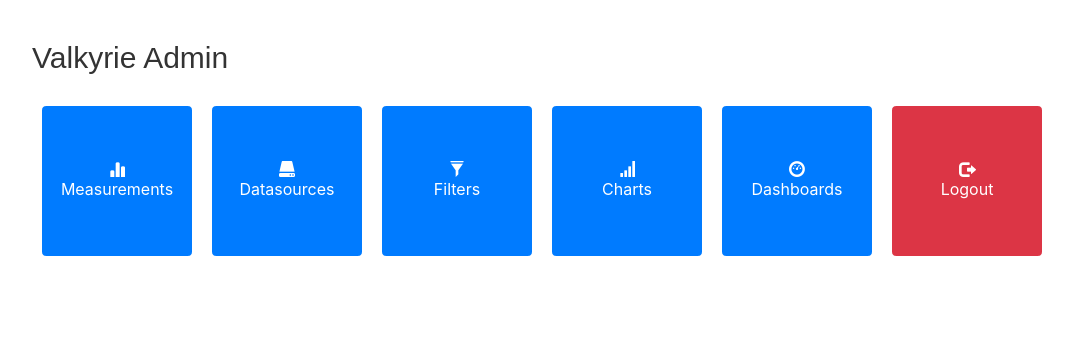
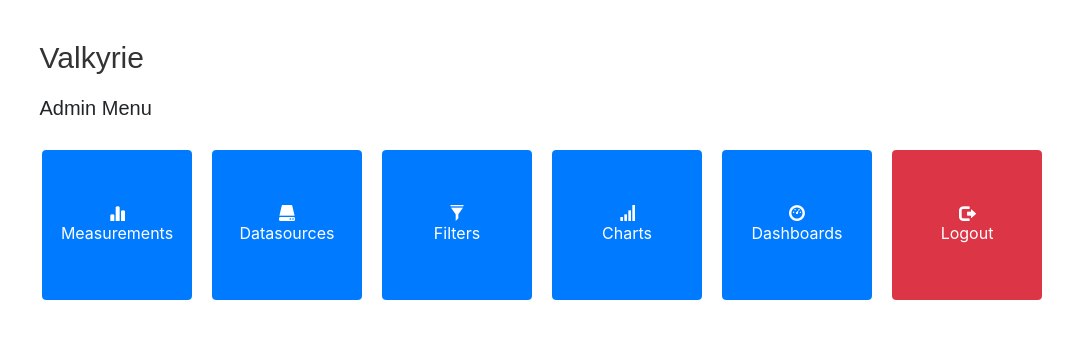
Before and after one commit to rogeriobiondi/valkyrie, a React (Create React App) app in the folder dashboard/: page /admin in a window 1280 px wide. Shown: the top 338 px of the page, without its empty margins (58-1131 px from the left). Built offline with nearby package versions, Linux system fonts and the light colour scheme; no server answers.

Commit message:
feat: enhance dashboard and admin UI with improved layout and titles

```diff
--- a/dashboard/src/Dashboard.js
+++ b/dashboard/src/Dashboard.js
@@ -46,9 +46,9 @@ const Dashboard = ({name, config}) => {
     }
 
     return (
-        <div>
+        <div className='container-fluid'>
             <h1 className="title">{(dashboard.config.title) ? (dashboard.config.title) : ("dashboard.config.title")}</h1>
-            <div>
+            <div className='container-fluid'>
                 <Filter dashboard={dashboard} config={config}>
                     {
                         dashboard.config.charts.map((chart, i) => {
--- a/dashboard/src/admin/Admin.js
+++ b/dashboard/src/admin/Admin.js
@@ -25,7 +25,11 @@ const Menu = () => {
 
     return (
         <div className="container">
-            <h1 className="title-rounded">Valkyrie Admin</h1>
+            <div className="container-fluid">
+            <h1 className="title-rounded">Valkyrie</h1>
+            <h2 className="title-rounded">Admin Menu</h2>
+            </div>
+            <br />
             <div className="btn-group-horizontal" role="group" aria-label="Admin Menu">
                 <Link to={`${baseUrl}/measurements#`} className="btn btn-primary btn-square">
                     <i className="glyphicon glyphicon-stats"></i>
--- a/dashboard/src/index.css
+++ b/dashboard/src/index.css
@@ -44,7 +44,6 @@ code {
 
 .title-rounded {
     font-family: 'Arial Rounded MT Bold', 'Helvetica Rounded', Arial, sans-serif;
-    text-align: center;
     margin: 20px 0;
 }
 
```
